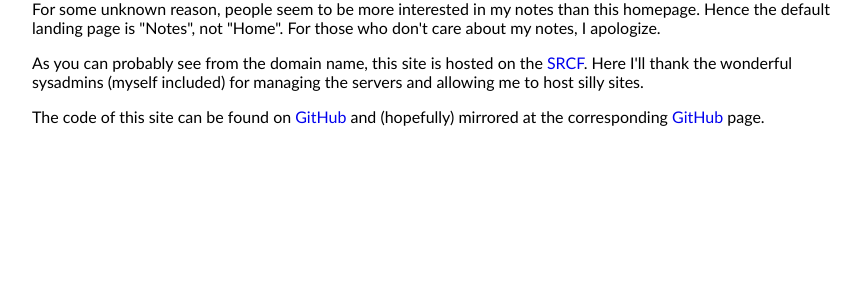
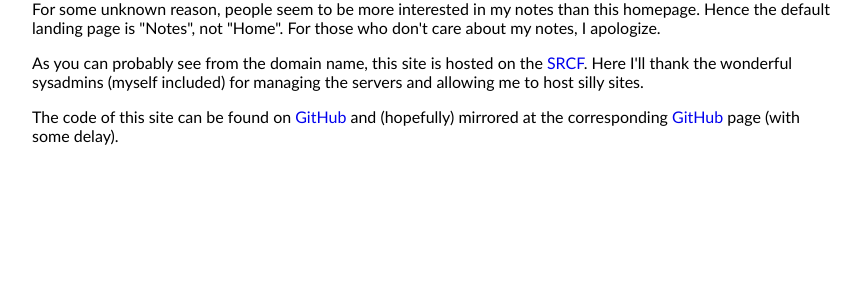
Before and after one commit to dalcde/srcf-web, a PHP site: page /home in a window 1280 px wide. Shown: the part 210-510 px from the top of the page, without its empty margins (208-1067 px from the left). Run offline with PHP 8.4, Linux system fonts and the light colour scheme.

Commit message:
Fix link

```diff
--- a/home.php
+++ b/home.php
@@ -9,5 +9,5 @@ include "header.php"?>
 
 <p>As you can probably see from the domain name, this site is hosted on the <a href="http://www.srcf.net/">SRCF</a>. Here I'll thank the wonderful sysadmins (myself included) for managing the servers and allowing me to host silly sites.</p>
 
-<p>The code of this site can be found on <a href="https://github.com/dalcde/srcf-web">GitHub</a> and (hopefully) mirrored at the corresponding <a href="dalcde.github.io/srcf-web/">GitHub</a> page.</p>
+<p>The code of this site can be found on <a href="https://github.com/dalcde/srcf-web">GitHub</a> and (hopefully) mirrored at the corresponding <a href="https://dalcde.github.io/srcf-web/">GitHub</a> page (with some delay).</p>
 <?php include "footer.php"?>
```
